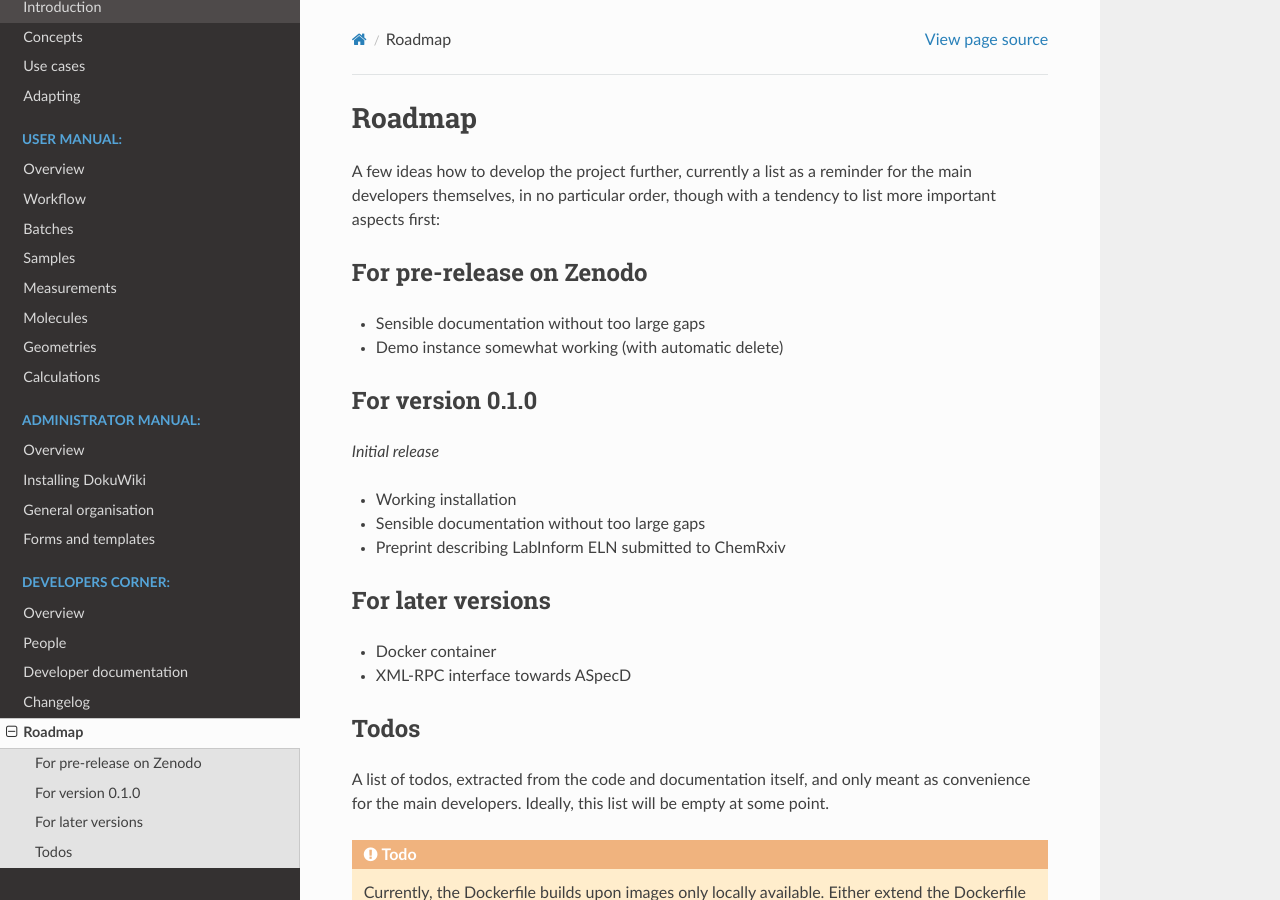
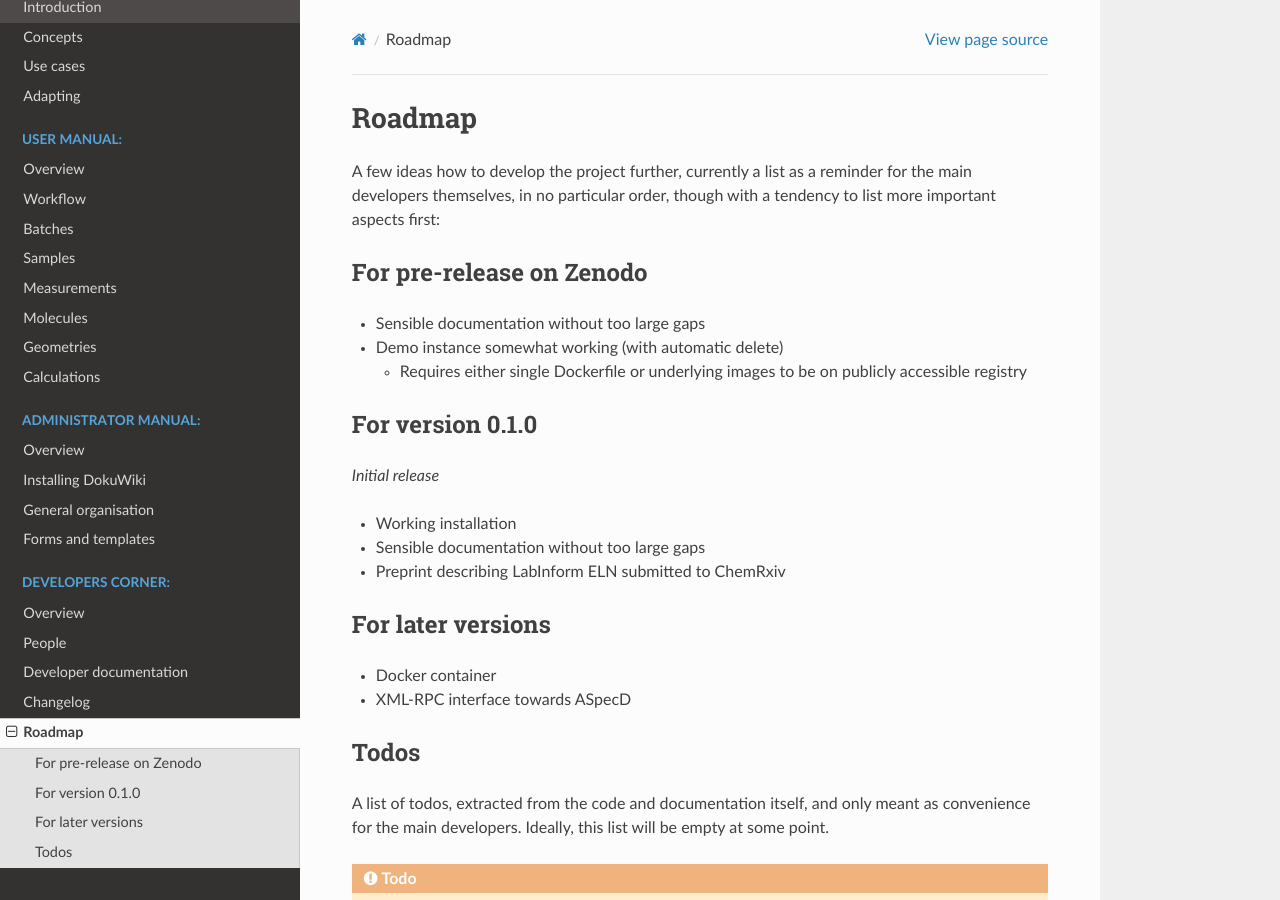
Before and after one commit to tillbiskup/labinform-eln, a Sphinx documentation site: the page built from docs/developer/roadmap.rst, in a window 1280 px wide and 900 px high. Built offline with Sphinx 7.4.7 and the Read the Docs theme 2.0.0, drawn with Linux system fonts in a browser that asks for light colours.

Commit message:
Update roadmap

```diff
--- a/docs/developer/roadmap.rst
+++ b/docs/developer/roadmap.rst
@@ -10,6 +10,8 @@ For pre-release on Zenodo
 
 * Sensible documentation without too large gaps
 * Demo instance somewhat working (with automatic delete)
+
+  * Requires either single Dockerfile or underlying images to be on publicly accessible registry
 
 
 For version 0.1.0
```
Also changed, not shown: 1 other file.
